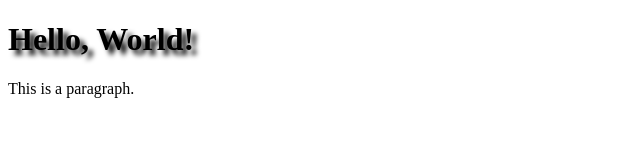
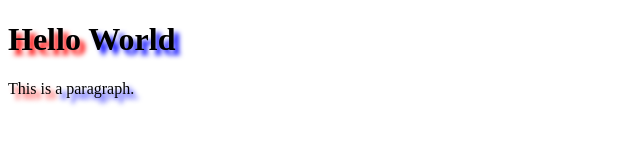
Before and after one commit to GinTama12/Myjavascript1, a plain HTML site: page demo/text.html in a window 1280 px wide. Shown: the whole page, without its empty margins (0-640 px from the left). Drawn offline with Linux system fonts and the light colour scheme.

Commit message:
text-shadow
Signed-off-by: GinTama12 <452210015@qq.com>

```diff
--- a/css/text.css
+++ b/css/text.css
@@ -1,3 +1,7 @@
-h1{
-    text-shadow: 5px 5px 5px #000000;
+.text-1{
+    text-shadow: 5px 5px 5px #FF0000;
+
 }
+.text-2{
+    text-shadow: 5px 5px 5px #0000FF;
+}
--- a/demo/text.html
+++ b/demo/text.html
@@ -7,7 +7,16 @@
     <link rel="stylesheet" href="../css/text.css">
 </head>
 <body>
-    <h1>Hello, World!</h1>
-    <p>This is a paragraph.</p>
+    <div class="text">
+        <h1>
+            <span class="text-1">Hello</span>
+            <span class="text-2">World</span>
+        </h1>
+        <p>
+            <span class="text-1">This is</span>
+            <span class="text-2">a paragraph.</span>
+        </p>
+
+    </div>
 </body>
 </html>
```
